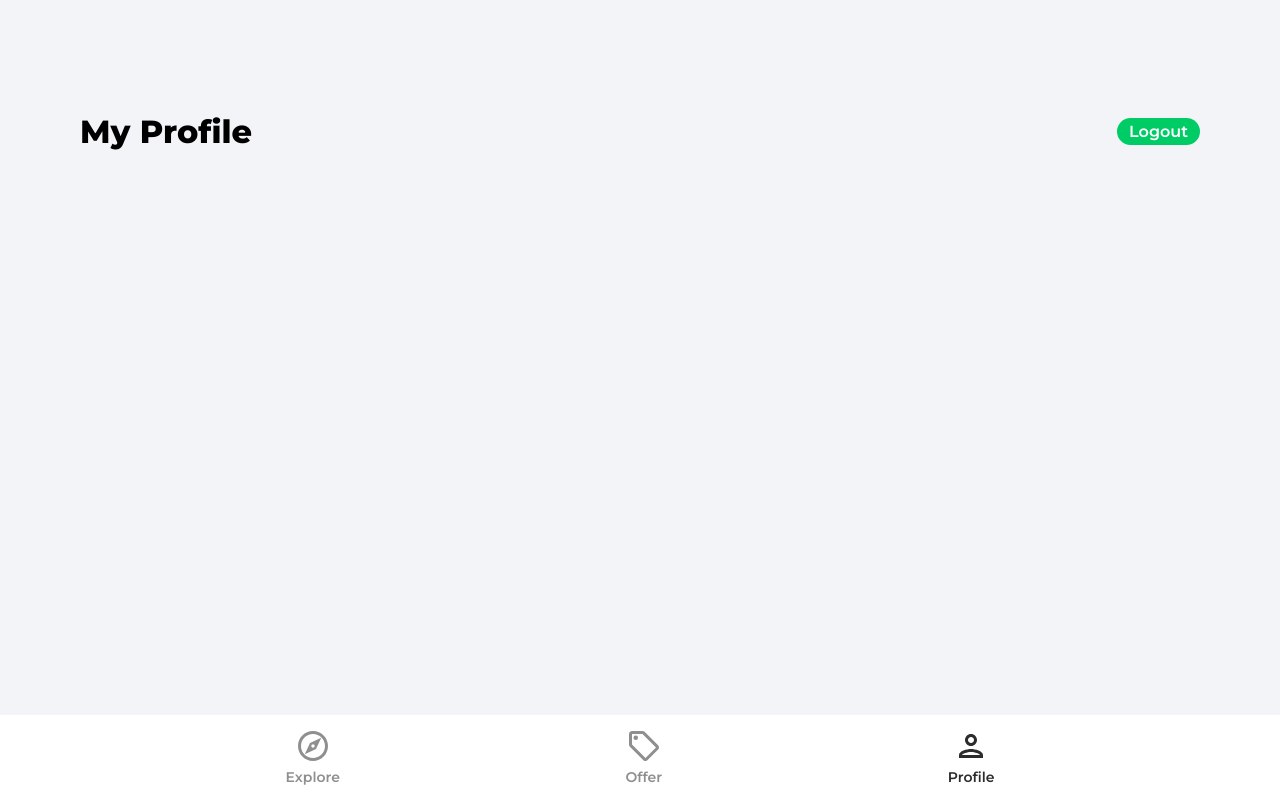
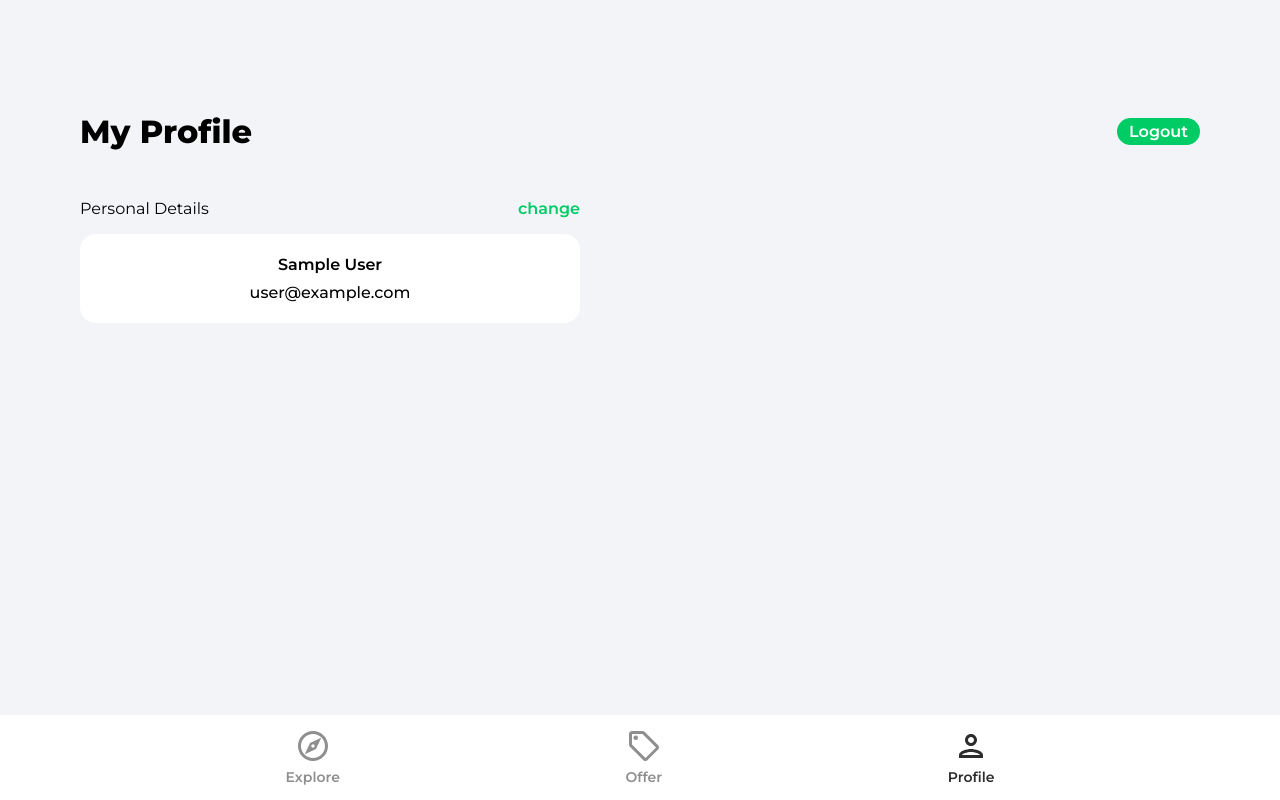
Before and after one commit to ThorondorManwe/house_marketplace, a React (Vite) app: page /profile in a window 1280 px wide. Built offline with nearby package versions, Linux system fonts and the light colour scheme; no server answers; sample sign-in values are in the browser's storage.

Commit message:
Display and Update User Details

```diff
--- a/src/App.jsx
+++ b/src/App.jsx
@@ -11,6 +11,7 @@
 import ForgotPassword from './pages/ForgotPassword';
 import './App.css';
 import Navbar from './components/Navbar';
+import PrivateRoute from './components/PrivateRoute';
 
 function App() {
 
@@ -20,7 +21,9 @@
         <Routes>
           <Route path='/' element={<Explore />} />
           <Route path='/offers' element={<Offers />} />
-          <Route path='/profile' element={<Profile />} />
+          <Route path='/profile' element={<PrivateRoute />} >
+              <Route path='/profile' element={<Profile />} />
+          </Route>
           <Route path='/sign-in' element={<SignIn />} />
           <Route path='/sign-up' element={<SignUp />} />
           <Route path='/forgot-password' element={<ForgotPassword />} />
--- /dev/null
+++ b/src/components/PrivateRoute.jsx
@@ -0,0 +1,16 @@
+/* eslint-disable no-unused-vars */
+import React from "react";
+import { Navigate, Outlet } from "react-router-dom";
+import { useAuthStatus } from "../hooks/useAuthStatus";
+import Spinner from './Spinner'
+
+const PrivateRoute = () => {
+  const { loggedIn, checkingStatus } = useAuthStatus();
+
+  if (checkingStatus) {
+    return <Spinner />
+  }
+  return loggedIn ? <Outlet /> : <Navigate to="/sign-in" />;
+};
+
+export default PrivateRoute;
--- /dev/null
+++ b/src/components/Spinner.jsx
@@ -0,0 +1,9 @@
+function Spinner() {
+  return (
+    <div className="loadingSpinnerContainer">
+      <div className="loadingSpinner"></div>
+    </div>
+  );
+}
+
+export default Spinner;
--- /dev/null
+++ b/src/hooks/useAuthStatus.js
@@ -0,0 +1,33 @@
+/* eslint-disable no-unused-vars */
+import React, { useEffect, useRef, useState } from "react";
+import { getAuth, onAuthStateChanged } from "firebase/auth";
+
+export const useAuthStatus = () => {
+  const [loggedIn, setLoggedIn] = useState(false);
+  const [checkingStatus, setCheckingStatus] = useState(true);
+  const isMounted = useRef(true);
+
+  useEffect(() => {
+    if (isMounted) {
+      const auth = getAuth();
+      onAuthStateChanged(auth, (user) => {
+        if (user) {
+          setLoggedIn(true);
+        }
+        setCheckingStatus(false);
+      });
+    }
+
+    return () => {
+      isMounted.current = false;
+    };
+  }, [isMounted]);
+
+  return { loggedIn, checkingStatus };
+};
+
+// Protected routes in v6
+// https://stackoverflow.com/questions/65505665/protected-route-with-firebase
+
+// Fix memory leak warning
+// https://stackoverflow.com/questions/59780268/cleanup-memory-leaks-on-an-unmounted-component-in-react-hooks
--- a/src/pages/Profile.jsx
+++ b/src/pages/Profile.jsx
@@ -1,14 +1,17 @@
 /* eslint-disable no-unused-vars */
-import React, { useEffect, useState } from 'react';
-import { getAuth } from 'firebase/auth';
-import { useNavigate, Link } from 'react-router-dom';
+import React, { useEffect, useState } from "react";
+import { getAuth, updateProfile } from "firebase/auth";
+import { useNavigate, Link } from "react-router-dom";
+import { db } from "../firebase.config";
+import { updateDoc, doc } from "firebase/firestore";
+import {toast} from 'react-toastify';
 
 function Profile() {
   const auth = getAuth();
-
+  const [changeDetails, setChangeDetails] = useState(false);
   const [formData, setFormData] = useState({
     displayName: auth.currentUser.displayName,
-    email: auth.currentUser.email
+    email: auth.currentUser.email,
   });
 
   const { displayName, email } = formData;
@@ -17,19 +20,84 @@
 
   const onLogout = () => {
     auth.signOut();
-    navigate('/');
-  }
+    navigate("/");
+  };
+
+  const onSubmit = async () => {
+    try {
+      if(auth.currentUser.displayName !== displayName) {
+        // Update display name in FB
+        await updateProfile(auth.currentUser, {
+          displayName: displayName
+        })
+
+        // Update in firestore
+        const userRef = doc(db, 'users', auth.currentUser.uid);
+        await updateDoc(userRef, {
+          displayName
+        })
+      }
+    } catch (error) {
+      toast.error('Could not update profile details.');
+    }
+  };
+
+  const onChange = (e) => {
+    setFormData((prevState) => ({
+      ...prevState,
+      [e.target.id]: e.target.value,
+    }));
+  };
 
   return (
-    <div className='profile'>
-      <header className='profileHeader'>
+    <div className="profile">
+      <header className="profileHeader">
         <p className="pageHeader">My Profile</p>
-        <button type='button' className="logOut" onClick={onLogout}>
+        <button type="button" className="logOut" onClick={onLogout}>
           Logout
         </button>
       </header>
+
+      <main>
+        <div className="profileDetailsHeader">
+          <p className="profileDetailsText">Personal Details</p>
+          <p
+            className="changePersonalDetails"
+            onClick={() => {
+              changeDetails && onSubmit();
+              setChangeDetails((prevState) => !prevState);
+            }}
+          >
+            {changeDetails ? "done" : "change"}
+          </p>
+        </div>
+
+        <div className="profileCard">
+          <form>
+
+            <input
+              type="text"
+              id="displayName"
+              className={!changeDetails ? "profileName" : "profileNameActive"}
+              disabled={!changeDetails}
+              value={displayName}
+              onChange={onChange}
+            />
+
+            <input
+              type="text"
+              id="email"
+              className={!changeDetails ? "profileEmail" : "profileEmailActive"}
+              disabled={!changeDetails}
+              value={email}
+              onChange={onChange}
+            />
+
+          </form>
+        </div>
+      </main>
     </div>
-  )
+  );
 }
 
-export default Profile
+export default Profile;
```
